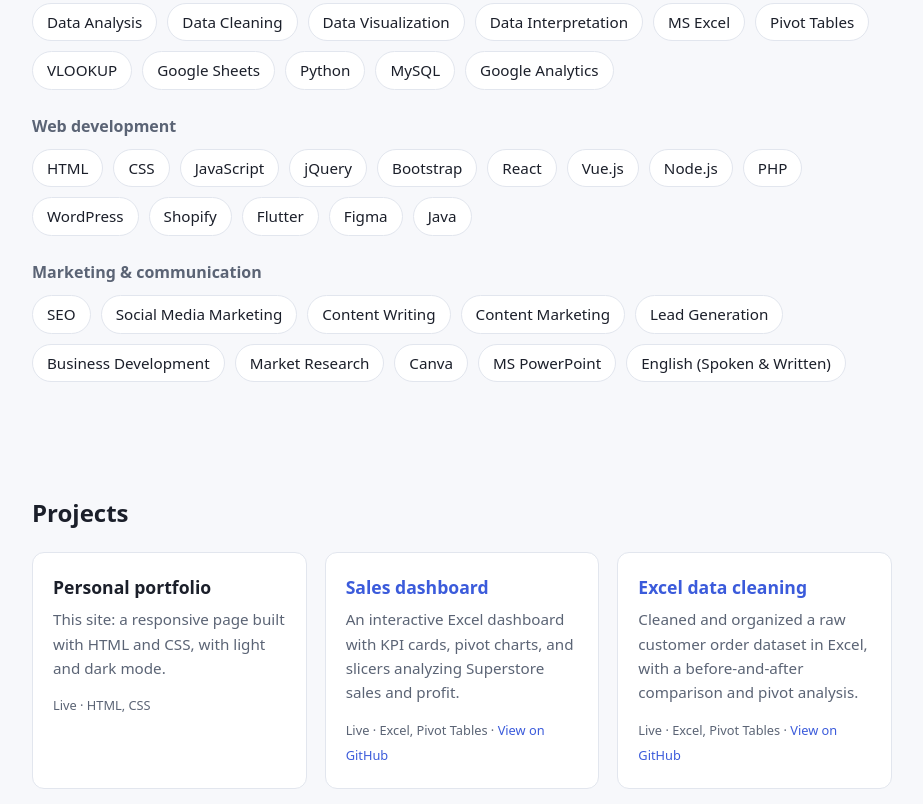
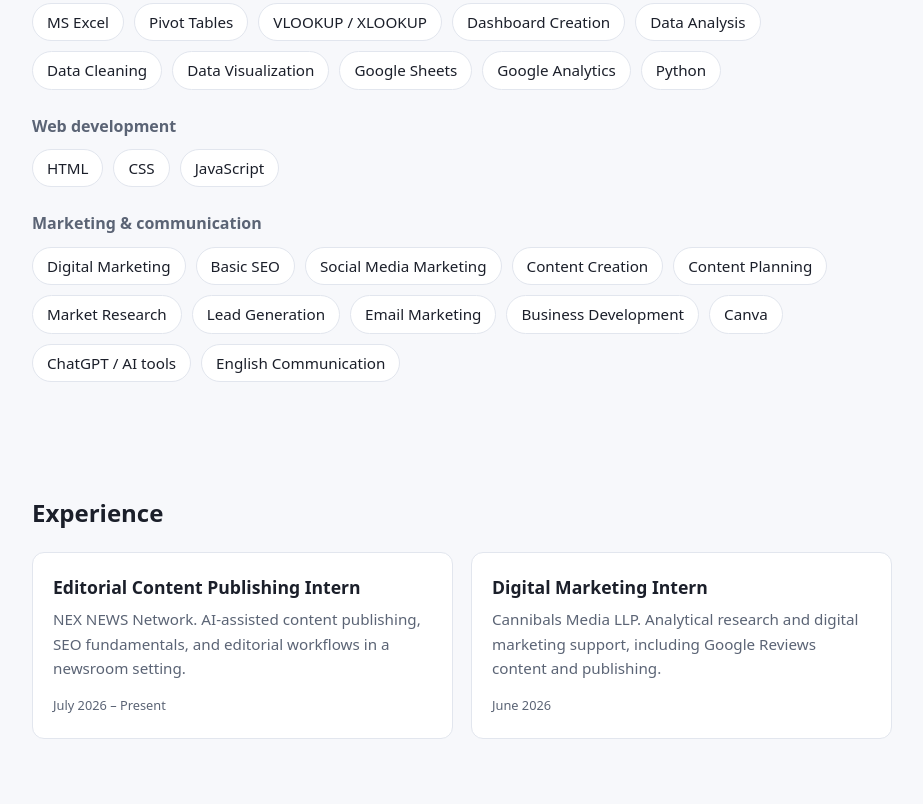
Before and after one commit to prachigarg-cse/prachigarg-cse.github.io, a plain HTML site: page index.html in a window 1280 px wide. Shown: the part 921-1725 px from the top of the page, without its empty margins (178-1101 px from the left). Drawn offline with Linux system fonts and the light colour scheme.

Commit message:
Add files via upload

```diff
--- a/index.html
+++ b/index.html
@@ -52,6 +52,7 @@ footer{border-top:1px solid var(--border);padding:24px 0;color:var(--muted);font
       <ul>
         <li><a href="#about">About</a></li>
         <li><a href="#skills">Skills</a></li>
+        <li><a href="#experience">Experience</a></li>
         <li><a href="#projects">Projects</a></li>
         <li><a href="#contact">Contact</a></li>
       </ul>
@@ -76,16 +77,32 @@ footer{border-top:1px solid var(--border);padding:24px 0;color:var(--muted);font
     <h2>Skills</h2>
     <h3 style="font-size:1rem;color:var(--muted);margin:0 0 10px">Data &amp; analytics</h3>
     <ul class="tags">
-      <li>Data Analysis</li><li>Data Cleaning</li><li>Data Visualization</li><li>Data Interpretation</li><li>MS Excel</li><li>Pivot Tables</li><li>VLOOKUP</li><li>Google Sheets</li><li>Python</li><li>MySQL</li><li>Google Analytics</li>
+      <li>MS Excel</li><li>Pivot Tables</li><li>VLOOKUP / XLOOKUP</li><li>Dashboard Creation</li><li>Data Analysis</li><li>Data Cleaning</li><li>Data Visualization</li><li>Google Sheets</li><li>Google Analytics</li><li>Python</li>
     </ul>
     <h3 style="font-size:1rem;color:var(--muted);margin:24px 0 10px">Web development</h3>
     <ul class="tags">
-      <li>HTML</li><li>CSS</li><li>JavaScript</li><li>jQuery</li><li>Bootstrap</li><li>React</li><li>Vue.js</li><li>Node.js</li><li>PHP</li><li>WordPress</li><li>Shopify</li><li>Flutter</li><li>Figma</li><li>Java</li>
+      <li>HTML</li><li>CSS</li><li>JavaScript</li>
     </ul>
     <h3 style="font-size:1rem;color:var(--muted);margin:24px 0 10px">Marketing &amp; communication</h3>
     <ul class="tags">
-      <li>SEO</li><li>Social Media Marketing</li><li>Content Writing</li><li>Content Marketing</li><li>Lead Generation</li><li>Business Development</li><li>Market Research</li><li>Canva</li><li>MS PowerPoint</li><li>English (Spoken &amp; Written)</li>
+      <li>Digital Marketing</li><li>Basic SEO</li><li>Social Media Marketing</li><li>Content Creation</li><li>Content Planning</li><li>Market Research</li><li>Lead Generation</li><li>Email Marketing</li><li>Business Development</li><li>Canva</li><li>ChatGPT / AI tools</li><li>English Communication</li>
     </ul>
+  </section>
+
+  <section id="experience">
+    <h2>Experience</h2>
+    <div class="grid">
+      <article class="card">
+        <h3>Editorial Content Publishing Intern</h3>
+        <p>NEX NEWS Network. AI-assisted content publishing, SEO fundamentals, and editorial workflows in a newsroom setting.</p>
+        <span class="status">July 2026 &ndash; Present</span>
+      </article>
+      <article class="card">
+        <h3>Digital Marketing Intern</h3>
+        <p>Cannibals Media LLP. Analytical research and digital marketing support, including Google Reviews content and publishing.</p>
+        <span class="status">June 2026</span>
+      </article>
+    </div>
   </section>
 
   <section id="projects">
@@ -122,7 +139,8 @@ footer{border-top:1px solid var(--border);padding:24px 0;color:var(--muted);font
   <section id="contact">
     <h2>Contact</h2>
     <p>I’d love to hear about internship opportunities.</p>
-    <a class="btn" href="mailto:gargprachi431@gmail.com">gargprachi431@gmail.com</a>
+    <a class="btn" href="mailto:gargprachi4106@gmail.com">gargprachi4106@gmail.com</a>
+    <a class="btn alt" href="resume.pdf" download>Download Resume</a>
     <a class="btn alt" href="https://github.com/prachigarg-cse">GitHub</a>
   </section>
 </main>
```
Also changed, not shown: 1 other file.
